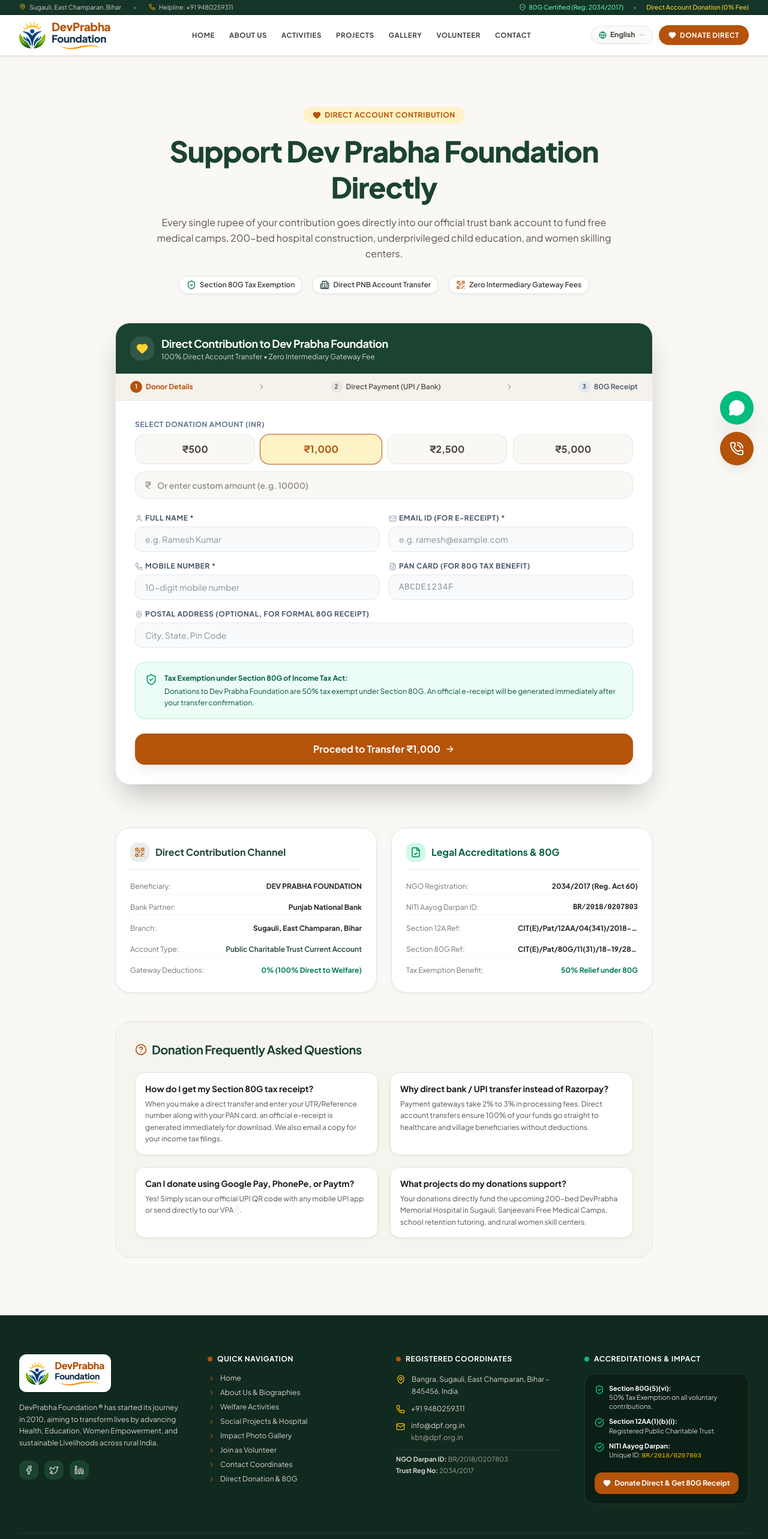
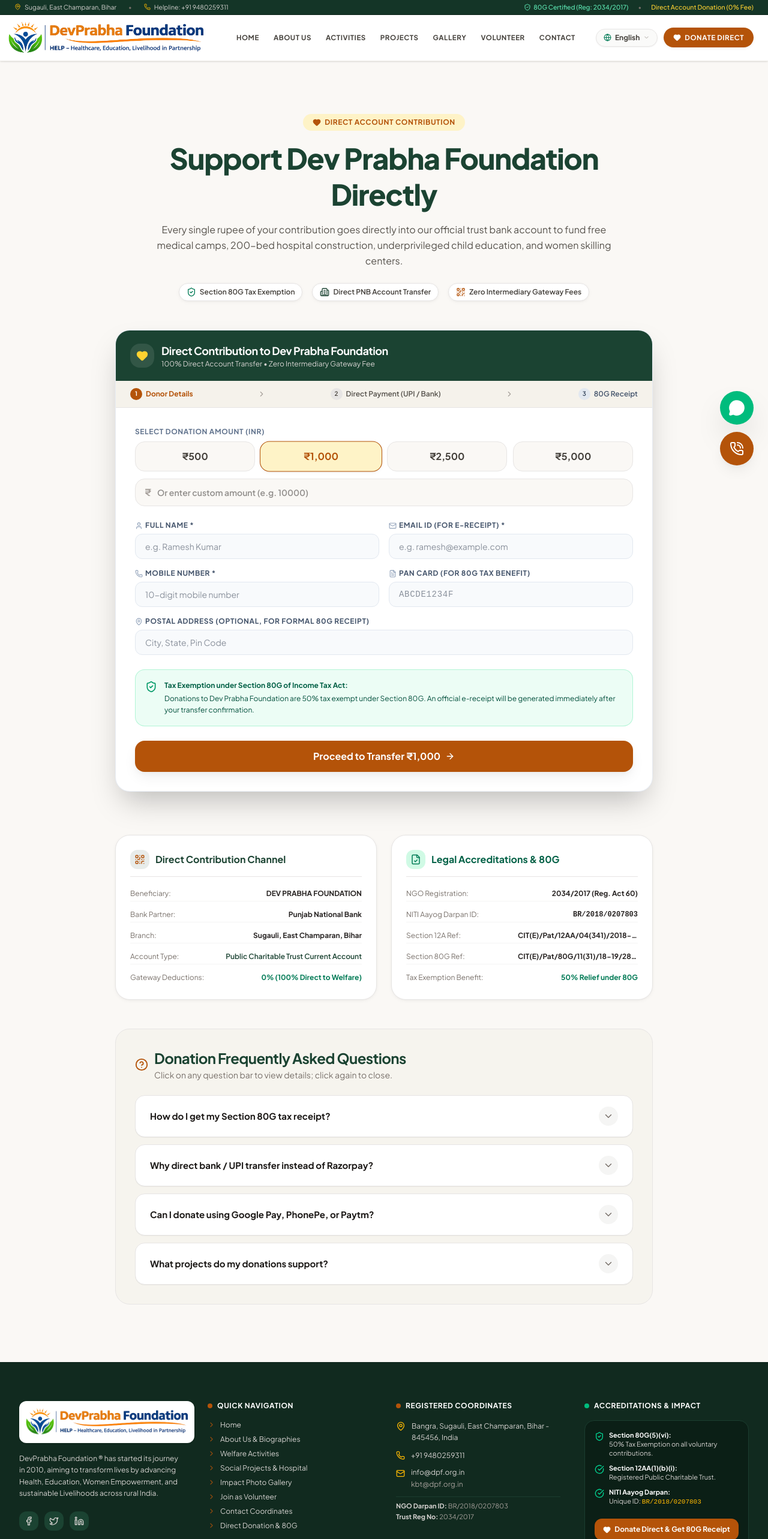
Before and after one commit to Kushang1901/DevPrabhaFoundation, a Next.js app: page /donate in a window 1280 px wide. Shown: the top 2566 px of the page at 60% size. Built offline with nearby package versions, Linux system fonts and the light colour scheme.

Commit message:
feat: add donate page and layout components with trust details and navigation

```diff
--- a/src/app/donate/page.tsx
+++ b/src/app/donate/page.tsx
@@ -1,6 +1,6 @@
 "use client";
 
-import React from "react";
+import React, { useState } from "react";
 import DonationModal from "@/components/DonationModal";
 import {
   ShieldCheck,
@@ -9,10 +9,42 @@ import {
   Heart,
   HelpCircle,
   FileCheck,
+  ChevronDown,
 } from "lucide-react";
 import { BANK_DETAILS, TRUST_DETAILS } from "@/data";
 
 export default function DonatePage() {
+  const [openFaq, setOpenFaq] = useState<number | null>(null);
+
+  const faqs = [
+    {
+      question: "How do I get my Section 80G tax receipt?",
+      answer:
+        "When you make a direct transfer and enter your UTR/Reference number along with your PAN card, an official e-receipt is generated immediately for download. We also email a copy for your income tax filings.",
+    },
+    {
+      question: "Why direct bank / UPI transfer instead of Razorpay?",
+      answer:
+        "Payment gateways take 2% to 3% in processing fees. Direct account transfers ensure 100% of your funds go straight to healthcare and village beneficiaries without deductions.",
+    },
+    {
+      question: "Can I donate using Google Pay, PhonePe, or Paytm?",
+      answer: (
+        <>
+          Yes! Simply scan our official UPI QR code with any mobile UPI app or send directly to our VPA{" "}
+          <code className="font-mono bg-stone-100 px-1.5 py-0.5 rounded text-[#b45309] font-medium">
+            {BANK_DETAILS.upiId}
+          </code>
+          .
+        </>
+      ),
+    },
+    {
+      question: "What projects do my donations support?",
+      answer:
+        "Your donations directly fund the upcoming 200-bed DevPrabha Memorial Hospital in Sugauli, Sanjeevani Free Medical Camps, school retention tutoring, and rural women skill centers.",
+    },
+  ];
   return (
     <div
       id="donate-tab-content"
@@ -127,51 +159,74 @@ export default function DonatePage() {
           </div>
         </div>
 
-        {/* Frequently Asked Questions */}
+        {/* Frequently Asked Questions: Interactive Accordion Bars */}
         <div className="max-w-4xl mx-auto bg-[#f5f2eb]/70 rounded-3xl p-6 md:p-8 space-y-6 border border-[#e7e5e4]">
-          <div className="flex items-center space-x-2 text-[#1b4332]">
-            <HelpCircle size={20} className="text-[#b45309]" />
-            <h3 className="font-display font-bold text-xl tracking-tight">
+          <div className="flex items-center space-x-2.5 text-[#1b4332]">
+            <HelpCircle size={22} className="text-[#b45309] shrink-0" />
+            <div>
+              <h3 className="font-display font-bold text-xl sm:text-2xl tracking-tight text-[#1b4332]">
                 Donation Frequently Asked Questions
               </h3>
+              <p className="text-stone-500 text-xs sm:text-sm mt-0.5">
+                Click on any question bar to view details; click again to close.
+              </p>
+            </div>
           </div>
 
-          <div className="grid grid-cols-1 md:grid-cols-2 gap-5 text-xs text-stone-600 leading-relaxed">
-            <div className="bg-white p-4 rounded-2xl border border-[#e7e5e4] space-y-1.5 shadow-soft">
-              <strong className="text-stone-900 font-bold block text-sm">
-                How do I get my Section 80G tax receipt?
-              </strong>
-              <p>
-                When you make a direct transfer and enter your UTR/Reference number along with your PAN card, an official e-receipt is generated immediately for download. We also email a copy for your income tax filings.
-              </p>
+          <div className="space-y-3">
+            {faqs.map((faq, index) => {
+              const isOpen = openFaq === index;
+              return (
+                <div
+                  key={index}
+                  className={`bg-white rounded-2xl border transition-all duration-300 overflow-hidden ${
+                    isOpen
+                      ? "border-[#1b4332]/40 shadow-soft"
+                      : "border-[#e7e5e4] hover:border-stone-300 shadow-2xs hover:shadow-soft"
+                  }`}
+                >
+                  <button
+                    type="button"
+                    onClick={() => setOpenFaq(isOpen ? null : index)}
+                    className="w-full px-5 py-4 sm:px-6 sm:py-4.5 flex items-center justify-between text-left cursor-pointer group transition-colors focus:outline-none"
+                    aria-expanded={isOpen}
+                  >
+                    <span
+                      className={`font-bold text-sm sm:text-[15px] transition-colors pr-4 ${
+                        isOpen
+                          ? "text-[#1b4332]"
+                          : "text-stone-900 group-hover:text-[#1b4332]"
+                      }`}
+                    >
+                      {faq.question}
+                    </span>
+                    <div
+                      className={`w-7 h-7 sm:w-8 sm:h-8 rounded-full flex items-center justify-center shrink-0 transition-all duration-300 ${
+                        isOpen
+                          ? "bg-[#1b4332] text-white rotate-180"
+                          : "bg-stone-100 text-stone-500 group-hover:bg-stone-200 group-hover:text-stone-800"
+                      }`}
+                    >
+                      <ChevronDown size={18} />
                     </div>
+                  </button>
 
-            <div className="bg-white p-4 rounded-2xl border border-[#e7e5e4] space-y-1.5 shadow-soft">
-              <strong className="text-stone-900 font-bold block text-sm">
-                Why direct bank / UPI transfer instead of Razorpay?
-              </strong>
-              <p>
-                Payment gateways take 2% to 3% in processing fees. Direct account transfers ensure 100% of your funds go straight to healthcare and village beneficiaries without deductions.
-              </p>
+                  <div
+                    className={`grid transition-all duration-300 ease-in-out ${
+                      isOpen
+                        ? "grid-rows-[1fr] opacity-100"
+                        : "grid-rows-[0fr] opacity-0"
+                    }`}
+                  >
+                    <div className="overflow-hidden">
+                      <div className="px-5 pb-5 sm:px-6 sm:pb-5 pt-1 text-xs sm:text-sm text-stone-600 leading-relaxed border-t border-stone-100/90">
+                        {faq.answer}
                       </div>
-
-            <div className="bg-white p-4 rounded-2xl border border-[#e7e5e4] space-y-1.5 shadow-soft">
-              <strong className="text-stone-900 font-bold block text-sm">
-                Can I donate using Google Pay, PhonePe, or Paytm?
-              </strong>
-              <p>
-                Yes! Simply scan our official UPI QR code with any mobile UPI app or send directly to our VPA <code className="font-mono bg-stone-100 px-1 py-0.5 rounded text-[#b45309]">{BANK_DETAILS.upiId}</code>.
-              </p>
                     </div>
-
-            <div className="bg-white p-4 rounded-2xl border border-[#e7e5e4] space-y-1.5 shadow-soft">
-              <strong className="text-stone-900 font-bold block text-sm">
-                What projects do my donations support?
-              </strong>
-              <p>
-                Your donations directly fund the upcoming 200-bed DevPrabha Memorial Hospital in Sugauli, Sanjeevani Free Medical Camps, school retention tutoring, and rural women skill centers.
-              </p>
                   </div>
+                </div>
+              );
+            })}
           </div>
         </div>
       </div>
--- a/src/app/layout.tsx
+++ b/src/app/layout.tsx
@@ -82,7 +82,7 @@ export default function RootLayout({
         <Preloader />
         <TranslationLoader />
         <Navbar />
-        <main className="flex-grow pt-[64px] md:pt-[82px]">{children}</main>
+        <main className="flex-grow pt-[62px] sm:pt-[66px] md:pt-[88px] lg:pt-[94px]">{children}</main>
         <Footer />
         <BackToTop />
         <FloatingActions />
--- a/src/components/Footer.tsx
+++ b/src/components/Footer.tsx
@@ -40,29 +40,14 @@ export default function Footer() {
         >
           {/* Column 1: Brand & Bio */}
           <div className="space-y-4">
-            <Link href="/" className="inline-block group notranslate" translate="no">
-              <div className="rounded-xl overflow-hidden border border-white/20 shadow-sm bg-white p-2.5 inline-flex items-center space-x-2.5 transition-transform group-hover:scale-105 notranslate" translate="no">
+            <Link href="/" className="inline-block group notranslate" translate="no" aria-label="DevPrabha Foundation">
+              <div className="rounded-xl overflow-hidden border border-white/20 shadow-sm bg-white p-2 sm:p-2.5 inline-flex items-center transition-transform group-hover:scale-105 notranslate" translate="no">
                 <img
-                  src="/images/logo.png"
-                  alt="Dev Prabha Foundation"
-                  className="h-9 sm:h-10 w-auto object-contain shrink-0 notranslate"
+                  src="/images/triallogo-3.png"
+                  alt="DevPrabha Foundation"
+                  className="h-10 sm:h-12 w-auto max-w-[240px] sm:max-w-[270px] object-contain shrink-0 notranslate"
                   translate="no"
                 />
-                <div className="flex flex-col justify-center leading-none select-none text-left notranslate" translate="no">
-                  <span className="font-display font-black text-base tracking-tight text-[#b45309] leading-none notranslate" translate="no">
-                    DevPrabha
-                  </span>
-                  <div className="relative inline-block mt-0.5 notranslate" translate="no">
-                    <span className="font-display font-black text-sm tracking-tight text-[#163352] leading-none block notranslate" translate="no">
-                      Foundation
-                    </span>
-                    <img
-                      src="/images/underline.png"
-                      alt=""
-                      className="w-full h-auto max-h-[7px] object-contain select-none pointer-events-none mt-0.5"
-                    />
-                  </div>
-                </div>
               </div>
             </Link>
 
--- a/src/components/Navbar.tsx
+++ b/src/components/Navbar.tsx
@@ -74,7 +74,7 @@ export default function Navbar() {
     <header className="fixed top-0 left-0 w-full z-50 transition-all duration-300">
       {/* Top Utility Bar (Subtle, Grounded Forest - Responsive for Tablet & Desktop) */}
       <div className="hidden md:block bg-[#143527] text-stone-200 text-[10px] lg:text-[10.5px] py-1 border-b border-[#0d2319]">
-        <div className="max-w-7xl mx-auto px-4 sm:px-6 lg:px-8 flex justify-between items-center">
+        <div className="max-w-7xl mx-auto px-3 sm:px-5 lg:px-6 flex justify-between items-center">
           <div className="flex items-center space-x-3 lg:space-x-5">
             <span className="flex items-center space-x-1.5 text-stone-300">
               <MapPin size={11} className="text-amber-400 shrink-0" />
@@ -103,50 +103,34 @@ export default function Navbar() {
         </div>
       </div>
 
-      {/* Main Navbar with Sleek Reduced Height */}
+      {/* Main Navbar with Sleek Proportions */}
       <nav
         className={`w-full transition-all duration-300 ${isScrolled
             ? "bg-white/95 backdrop-blur-md shadow-soft py-1 sm:py-1.5 border-b border-[#e7e5e4]"
             : "bg-white/95 backdrop-blur-md shadow-sm py-1.5 sm:py-2 border-b border-[#f0eee9]"
           }`}
       >
-        <div className="max-w-7xl mx-auto px-4 sm:px-6 lg:px-8">
+        <div className="max-w-7xl mx-auto px-3 sm:px-5 lg:px-6">
           <div className="flex justify-between items-center">
-            {/* Brand Identity: Emblem + Stacked Typography with Underline image (notranslate to preserve brand in all languages) */}
+            {/* Brand Identity: Respected Logo with Title (Shifted slightly left & slightly reduced size) */}
             <Link
               href="/"
-              className="group flex items-center space-x-2 sm:space-x-2.5 shrink-0 mr-3 sm:mr-4 lg:mr-7 xl:mr-9 py-0.5 transition-transform group-hover:scale-[1.01] notranslate"
+              className="group flex items-center shrink-0 -ml-0.5 sm:-ml-1.5 lg:-ml-2.5 py-0.5 transition-transform group-hover:scale-[1.01] notranslate"
               translate="no"
+              aria-label="DevPrabha Foundation Home"
             >
-              {/* Emblem Icon */}
               <img
-                src="/images/logo.png"
-                alt="Dev Prabha Foundation"
-                className="h-[34px] min-[360px]:h-[38px] sm:h-[42px] md:h-[44px] lg:h-[46px] w-auto object-contain shrink-0 notranslate"
+                src="/images/triallogo-3.png"
+                alt="DevPrabha Foundation - HELP - Healthcare, Education, Livelihood in Partnership"
+                className="h-[38px] min-[360px]:h-[42px] sm:h-[46px] md:h-[50px] lg:h-[52px] xl:h-[56px] w-auto max-w-[210px] min-[360px]:max-w-[240px] sm:max-w-[280px] md:max-w-[310px] lg:max-w-[330px] xl:max-w-[350px] object-contain shrink-0 notranslate"
                 translate="no"
               />
-
-              {/* Brand Wordmark (Stacked Two-Line Typography with Underline Image Below Foundation) */}
-              <div className="flex flex-col justify-center leading-none select-none text-left notranslate" translate="no">
-                <span className="font-display font-black text-[15px] min-[360px]:text-[16px] sm:text-[17px] md:text-[18px] lg:text-[19px] tracking-tight text-[#b45309] leading-none notranslate" translate="no">
-                  DevPrabha
-                </span>
-                <div className="relative inline-block mt-0.5 notranslate" translate="no">
-                  <span className="font-display font-black text-[13px] min-[360px]:text-[14px] sm:text-[15px] md:text-[16px] lg:text-[17px] tracking-tight text-[#163352] leading-none block notranslate" translate="no">
-                    Foundation
-                  </span>
-                  {/* Underline Image below title */}
-                  <img
-                    src="/images/underline.png"
-                    alt=""
-                    className="w-full h-auto max-h-[6px] sm:max-h-[7px] object-contain select-none pointer-events-none mt-0.5"
-                  />
-                </div>
-              </div>
             </Link>
 
-            {/* Desktop Navigation Links */}
-            <div className="hidden lg:flex items-center space-x-0.5 xl:space-x-1">
+            {/* Desktop Navigation Group (Shifted to the Right Side as in Reference Mockup) */}
+            <div className="hidden lg:flex items-center space-x-3 xl:space-x-5 ml-auto">
+              {/* Navigation Links */}
+              <div className="flex items-center space-x-0.5 xl:space-x-1">
                 {navLinks.map((link) => {
                   const isActive = pathname === link.path;
                   return (
@@ -164,16 +148,17 @@ export default function Navbar() {
                 })}
               </div>
 
-            {/* Desktop Right Action: Language Selector + Warm Amber Harvest CTA */}
-            <div className="hidden lg:flex items-center space-x-2.5 shrink-0">
+              {/* Action Group: Language Selector + Warm Amber Harvest CTA */}
+              <div className="flex items-center space-x-2.5 shrink-0 pl-1">
                 <LanguageSelector variant="navbar" />
                 <Link
                   href="/donate"
-                className="px-3.5 xl:px-4 py-1.5 xl:py-2 rounded-full bg-[#b45309] hover:bg-[#92400e] text-white font-bold text-[10.5px] xl:text-[11.5px] uppercase tracking-wider shadow-soft hover:shadow-soft-lg active:scale-95 transition-all flex items-center space-x-1.5"
+                  className="px-3.5 xl:px-4 py-1.5 xl:py-2 rounded-full bg-[#b45309] hover:bg-[#92400e] text-white font-bold text-[10.5px] xl:text-[11.5px] uppercase tracking-wider shadow-soft hover:shadow-soft-lg active:scale-95 transition-all flex items-center space-x-1.5 whitespace-nowrap"
                 >
                   <Heart size={13} className="fill-white" />
                   <span>Donate Direct</span>
                 </Link>
+              </div>
             </div>
 
             {/* Mobile & Tablet Controls: Fully responsive, never pushes Hamburger off-screen */}
@@ -220,28 +205,13 @@ export default function Navbar() {
       >
         {/* Drawer Header */}
         <div className="p-4 sm:p-5 border-b border-stone-200 flex items-center justify-between bg-white">
-          <Link href="/" onClick={() => setIsOpen(false)} className="flex items-center space-x-2.5 notranslate" translate="no">
+          <Link href="/" onClick={() => setIsOpen(false)} className="flex items-center notranslate" translate="no" aria-label="DevPrabha Foundation Home">
             <img
-              src="/images/logo.png"
-              alt="Dev Prabha Foundation"
-              className="h-9 sm:h-10 w-auto object-contain shrink-0 notranslate"
+              src="/images/triallogo-3.png"
+              alt="DevPrabha Foundation"
+              className="h-9 sm:h-11 w-auto max-w-[210px] sm:max-w-[240px] object-contain shrink-0 notranslate"
               translate="no"
             />
-            <div className="flex flex-col justify-center leading-none select-none text-left notranslate" translate="no">
-              <span className="font-display font-black text-base tracking-tight text-[#b45309] leading-none notranslate" translate="no">
-                DevPrabha
-              </span>
-              <div className="relative inline-block mt-0.5 notranslate" translate="no">
-                <span className="font-display font-black text-sm tracking-tight text-[#163352] leading-none block notranslate" translate="no">
-                  Foundation
-                </span>
-                <img
-                  src="/images/underline.png"
-                  alt=""
-                  className="w-full h-auto max-h-[7px] object-contain select-none pointer-events-none mt-0.5"
-                />
-              </div>
-            </div>
           </Link>
 
           <button
```
Also changed, not shown: public/images/triallogo-3.png (added), src/images/triallogo-2.png (added). Lines whose indentation alone changed are shown as unchanged.
